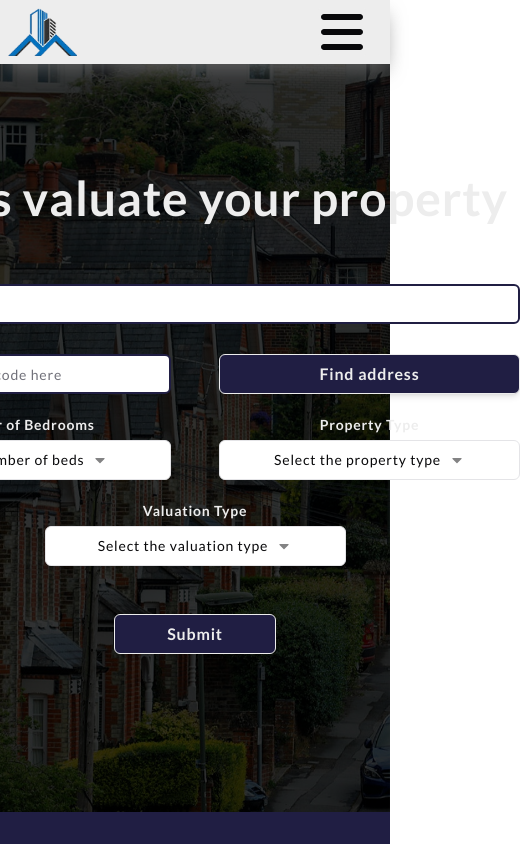
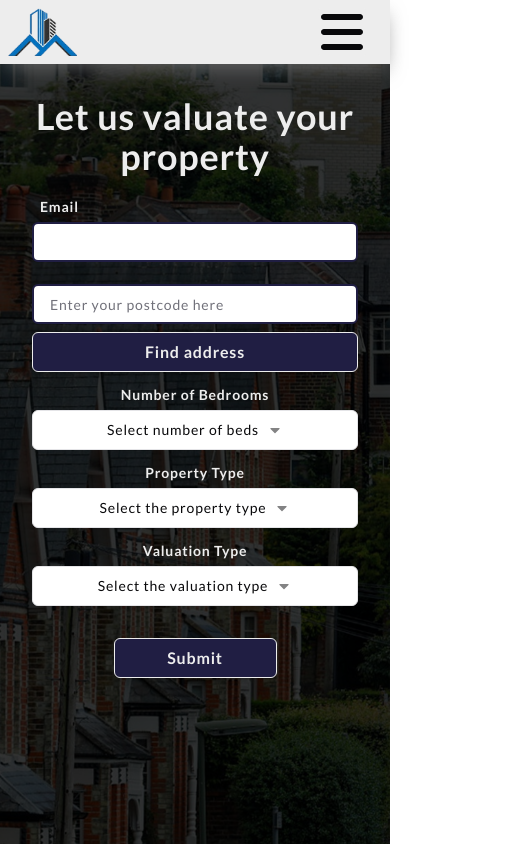
Before and after one commit to AlanNapieralski/tom-properties, a Next.js app: page /value-my-property in a window 390 px wide. Shown: the top 844 px of the page, 520 px wide, since content can reach past the window. Built offline with nearby package versions, Linux system fonts and the light colour scheme.

Commit message:
finished making the whole site responsive

```diff
--- a/src/app/value-my-property/page.tsx
+++ b/src/app/value-my-property/page.tsx
@@ -7,7 +7,7 @@ export default function ValueMyProperty() {
   const { src, alt, width, height } = valuePropertyImage
 
   return (
-    <section className='relative h-[calc(100vh-6rem)]'>
+    <section className='relative h-[calc(110vh)] sm:h-[calc(100vh-6rem)]'>
       <Image
         src={src}
         alt={alt}
@@ -16,7 +16,7 @@ export default function ValueMyProperty() {
         className='sticky h-full inset-0 object-cover'
       />
       <div className='absolute inset-0 h-full bg-black opacity-80'></div>
-      <ValuePropertyForm className='absolute z-10 top-1/2 left-1/2 transform -translate-x-1/2 -translate-y-1/2 mx-auto w-[650px]' />
+      <ValuePropertyForm className='w-full sm:w-2/3 px-8 absolute pt-8 z-10 top-0 sm:top-1/2 left-1/2 transform -translate-x-1/2 sm:-translate-y-1/2 mx-auto max-w-[650px]' />
     </section>
   )
 }
--- a/src/components/ui/ArticleSnippetWithButton.tsx
+++ b/src/components/ui/ArticleSnippetWithButton.tsx
@@ -3,7 +3,7 @@ export default function ArticleSnippetWithButton({ title, text, transitionClasse
   return (
     <article className={`flex flex-col gap-4 xl:min-w-[460px] max-w-[700px] my-8 ${transitionClasses}`}>
       <h1 className="text-4xl sm:text-5xl font-bold text-secondary text-center xl:text-start">{title}</h1>
-      <p className="sm:text-lg text-secondary text-center xl:text-start">{text}</p>
+      <p className="sm:text-lg text-secondary text-start">{text}</p>
     </article>
   )
 }
--- a/src/components/ui/Combobox.tsx
+++ b/src/components/ui/Combobox.tsx
@@ -19,6 +19,7 @@ import {
 } from "@/components/ui/popover"
 import { ControllerRenderProps, FieldValues } from "react-hook-form"
 import { Path } from "react-hook-form"
+import { useState, useEffect, useRef } from "react"
 
 export type ComboboxItem = {
   value: string
@@ -51,16 +52,18 @@ export function Combobox<TFieldValues extends FieldValues>({
           variant="outline"
           role="combobox"
           aria-expanded={open}
-          className={cn("w-[200px] justify-center", className)}
+          className={cn('min-w-[200px]', className)}
         >
-          {field.value
-            ? items.find((item) => item.value === field.value)?.label
-            : label}
+          <span className="truncate">
+            {field.value
+              ? items.find((item) => item.value === field.value)?.label
+              : label}
+          </span>
           <FaCaretDown className="ml-2 h-4 w-4 shrink-0 opacity-50" />
         </Button>
       </PopoverTrigger>
-      <PopoverContent className="w-full">
-        <Command>
+      <PopoverContent className="max-w-72 sm:max-w-[360px] lg:max-w-[586px]">
+        <Command className="">
           {searchPlaceholder && <CommandInput placeholder={searchPlaceholder} />}
           <CommandList>
             {searchPlaceholder && <CommandEmpty>No {itemIdentifier} found.</CommandEmpty>}
--- a/src/components/ui/ValuePropertyForm.tsx
+++ b/src/components/ui/ValuePropertyForm.tsx
@@ -106,9 +106,9 @@ export default function ValuePropertyForm({ className = '' }) {
     <Form {...form} >
 
       <form onSubmit={handleSubmit(onSubmit)} className={`flex flex-col justify-center items-center ` + className} noValidate>
-        <h1 className='flex justify-center items-center text-5xl text-secondary font-bold mb-8'>Let us valuate your property</h1>
+        <h1 className='text-center text-4xl sm:text-5xl text-secondary font-bold mb-4 sm:mb-8'>Let us valuate your property</h1>
 
-        <div className='grid grid-cols-4 gap-y-4 gap-x-12 items-start w-full'>
+        <div className='grid grid-cols-4 gap-y-2 sm:gap-y-4 gap-x-12 items-start w-full'>
           <FormField
             control={form.control}
             name='email'
@@ -118,7 +118,7 @@ export default function ValuePropertyForm({ className = '' }) {
                 <FormControl>
                   <Input className="p-4 border-2 border-primary " type="email" {...field} />
                 </FormControl>
-                <FormMessage className="font-bold pt-1" />
+                <FormMessage className="font-bold pt-1 text-xs sm:text-sm" />
               </FormItem>
             )}
           />
@@ -127,29 +127,29 @@ export default function ValuePropertyForm({ className = '' }) {
             control={form.control}
             name="postcode"
             render={({ field }) => (
-              <FormItem className='col-span-2'>
+              <FormItem className='col-span-full lg:col-span-2'>
                 <FormControl>
                   <Input className="p-4 border-2 border-primary " placeholder='Enter your postcode here' type="text" {...field} />
                 </FormControl>
-                <FormMessage className="font-bold pt-1" />
+                <FormMessage className="font-bold pt-1 text-xs sm:text-sm" />
               </FormItem>
             )}
           />
           <Button disabled={isLoading} buttonType='button' theme='dark' action={(e) => {
             e.preventDefault()
             trigger('postcode').then(val => val ? setIsClicked(true) : null)
-          }} className="col-span-2">Find address</Button>
+          }} className="col-start-1 sm:col-start-2 lg:col-start-3 col-span-full sm:col-span-2">Find address</Button>
 
           {isClicked ? <FormField
             control={form.control}
             name="selAddress"
             render={({ field }) => (
-              <FormItem className='col-span-4'>
+              <FormItem className='col-span-full lg:col-span-4'>
                 <FormLabel className="font-bold text-secondary m-2 flex justify-center items-end">Property Address</FormLabel>
                 <FormControl>
-                  <Combobox label='Select Addresses' searchPlaceholder='Search for addresses' itemIdentifier='addresses' items={addresses} className='w-full' field={field} />
+                  <Combobox label='Select Addresses' searchPlaceholder='Search for addresses' itemIdentifier='addresses' items={addresses} className='w-full overflow-x-hidden' field={field} />
                 </FormControl>
-                <FormMessage className="font-bold pt-1" />
+                <FormMessage className="font-bold pt-1 text-xs sm:text-sm" />
               </FormItem>
             )}
           /> : null}
@@ -158,12 +158,12 @@ export default function ValuePropertyForm({ className = '' }) {
             control={form.control}
             name="bedsNo"
             render={({ field }) => (
-              <FormItem className='col-span-2'>
+              <FormItem className='col-span-full lg:col-span-2'>
                 <FormLabel className="font-bold text-secondary m-2 flex justify-center items-end">Number of Bedrooms</FormLabel>
                 <FormControl>
                   <Combobox label='Select number of beds' items={noOfBeds} className='w-full' field={field} />
                 </FormControl>
-                <FormMessage className="font-bold pt-1" />
+                <FormMessage className="font-bold pt-1 text-xs sm:text-sm" />
               </FormItem>
             )}
           />
@@ -172,12 +172,12 @@ export default function ValuePropertyForm({ className = '' }) {
             control={form.control}
             name="propertyType"
             render={({ field }) => (
-              <FormItem className='col-span-2'>
+              <FormItem className='col-span-full lg:col-span-2'>
                 <FormLabel className="font-bold text-secondary m-2 flex justify-center items-end">Property Type</FormLabel>
                 <FormControl>
                   <Combobox label='Select the property type' items={propertyTypes} className='w-full' field={field} />
                 </FormControl>
-                <FormMessage className="font-bold pt-1" />
+                <FormMessage className="font-bold pt-1 text-xs sm:text-sm" />
               </FormItem>
             )}
           />
@@ -186,17 +186,17 @@ export default function ValuePropertyForm({ className = '' }) {
             control={form.control}
             name="valType"
             render={({ field }) => (
-              <FormItem className='col-start-2 col-span-2'>
+              <FormItem className='col-span-full lg:col-start-2 lg:col-span-2'>
                 <FormLabel className="font-bold text-secondary m-2 flex justify-center items-end">Valuation Type</FormLabel>
                 <FormControl>
                   <Combobox label='Select the valuation type' items={valuationTypes} className='w-full' field={field} />
                 </FormControl>
-                <FormMessage className="font-bold pt-1" />
+                <FormMessage className="font-bold pt-1 text-xs sm:text-sm" />
               </FormItem>
             )}
           />
         </div>
-        <Button disabled={isLoading || isSubmitting} buttonType='button' type="submit" theme='dark' className="my-12 w-1/4">
+        <Button disabled={isLoading || isSubmitting} buttonType='button' type="submit" theme='dark' className="min-h-fit my-8 sm:my-12 w-1/2 sm:w-1/3 xl:w-1/4">
           {isLoading || isSubmitting ? <span className="loading loading-spinner"></span> : null}
           {isSubmitting ? 'Submitting' : null}
           {isLoading ? 'Loading' : null}
--- a/src/components/ui/toast.tsx
+++ b/src/components/ui/toast.tsx
@@ -16,7 +16,7 @@ const ToastViewport = React.forwardRef<
   <ToastPrimitives.Viewport
     ref={ref}
     className={cn(
-      "fixed top-0 z-[100] flex max-h-screen w-full flex-col-reverse p-4 sm:bottom-0 sm:right-0 sm:top-auto sm:flex-col md:max-w-[420px]",
+      "fixed bottom-0 z-[100] flex max-h-screen w-full flex-col-reverse p-4 sm:bottom-0 sm:right-0 sm:top-auto sm:flex-col md:max-w-[420px]",
       className
     )}
     {...props}
@@ -25,7 +25,7 @@ const ToastViewport = React.forwardRef<
 ToastViewport.displayName = ToastPrimitives.Viewport.displayName
 
 const toastVariants = cva(
-  "group pointer-events-auto relative flex w-full items-center justify-between space-x-4 overflow-hidden rounded-md border p-6 pr-8 shadow-lg transition-all data-[swipe=cancel]:translate-x-0 data-[swipe=end]:translate-x-[var(--radix-toast-swipe-end-x)] data-[swipe=move]:translate-x-[var(--radix-toast-swipe-move-x)] data-[swipe=move]:transition-none data-[state=open]:animate-in data-[state=closed]:animate-out data-[swipe=end]:animate-out data-[state=closed]:fade-out-80 data-[state=closed]:slide-out-to-right-full data-[state=open]:slide-in-from-top-full data-[state=open]:sm:slide-in-from-bottom-full",
+  "group pointer-events-auto relative flex w-full items-center justify-between space-x-4 overflow-hidden rounded-md border p-6 pr-8 shadow-lg transition-all data-[swipe=cancel]:translate-x-0 data-[swipe=end]:translate-x-[var(--radix-toast-swipe-end-x)] data-[swipe=move]:translate-x-[var(--radix-toast-swipe-move-x)] data-[swipe=move]:transition-none data-[state=open]:animate-in data-[state=closed]:animate-out data-[swipe=end]:animate-out data-[state=closed]:fade-out-80 data-[state=closed]:slide-out-to-right-full data-[state=open]:slide-in-from-bottom-full data-[state=open]:sm:slide-in-from-bottom-full",
   {
     variants: {
       variant: {
--- a/src/models/valueProperty-content.ts
+++ b/src/models/valueProperty-content.ts
@@ -15,7 +15,7 @@ export const valuePropertyImage: ImageProps = {
 }
 
 export const title = 'Request an Valuation'
-export const addresses = ['123 Baker Street,  London,  NW1 6XE,  United Kingdom'].map(val => ({ label: val, value: val }))
+export const addresses = ['123 Baker Stree flakjsdl;kfjaslk;djf;laksdjfsd jklajfklasdj;lfkaj sd;lfkjft,  London,  NW1 6XE,  United Kingdom'].map(val => ({ label: val, value: val }))
 
 const propertyTypesOptions = [
   'example'
```
Also changed, not shown: src/components/sections/sidePages/TopPanel.tsx (+7 -0 lines).
